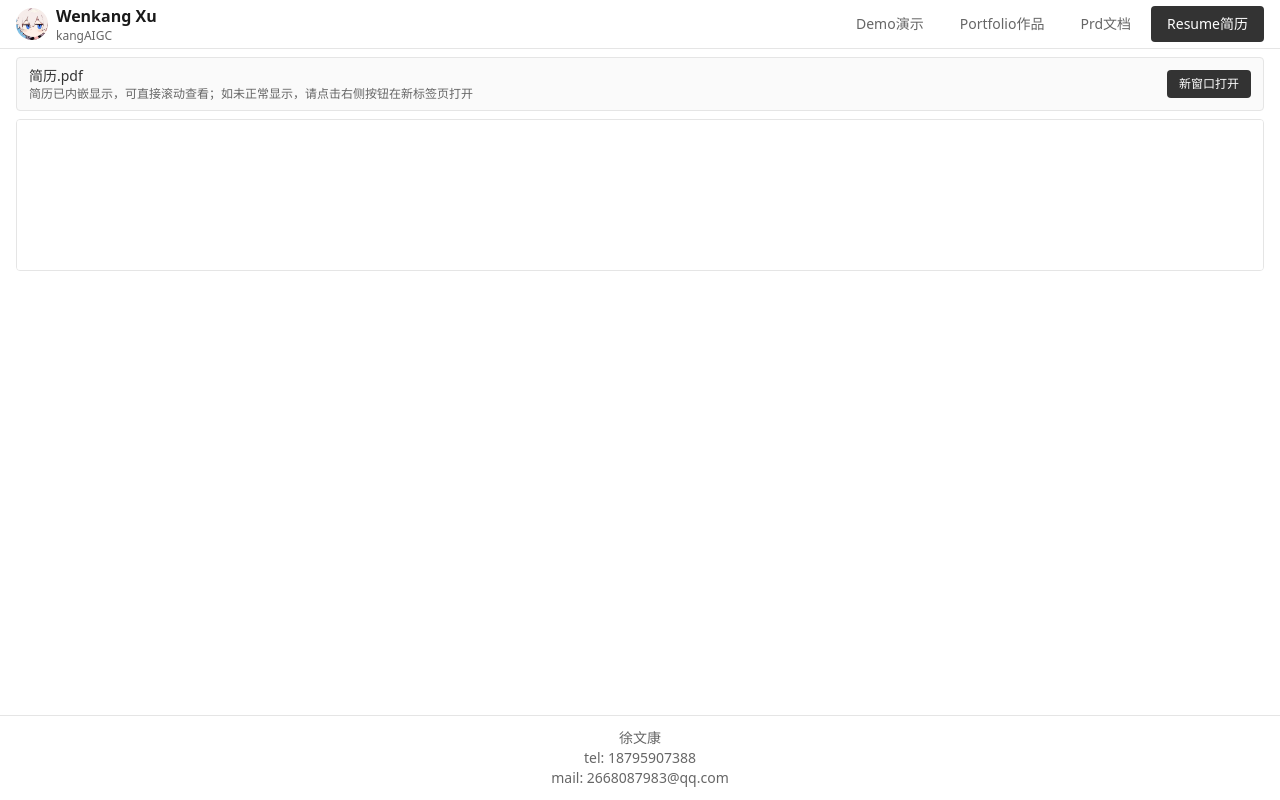
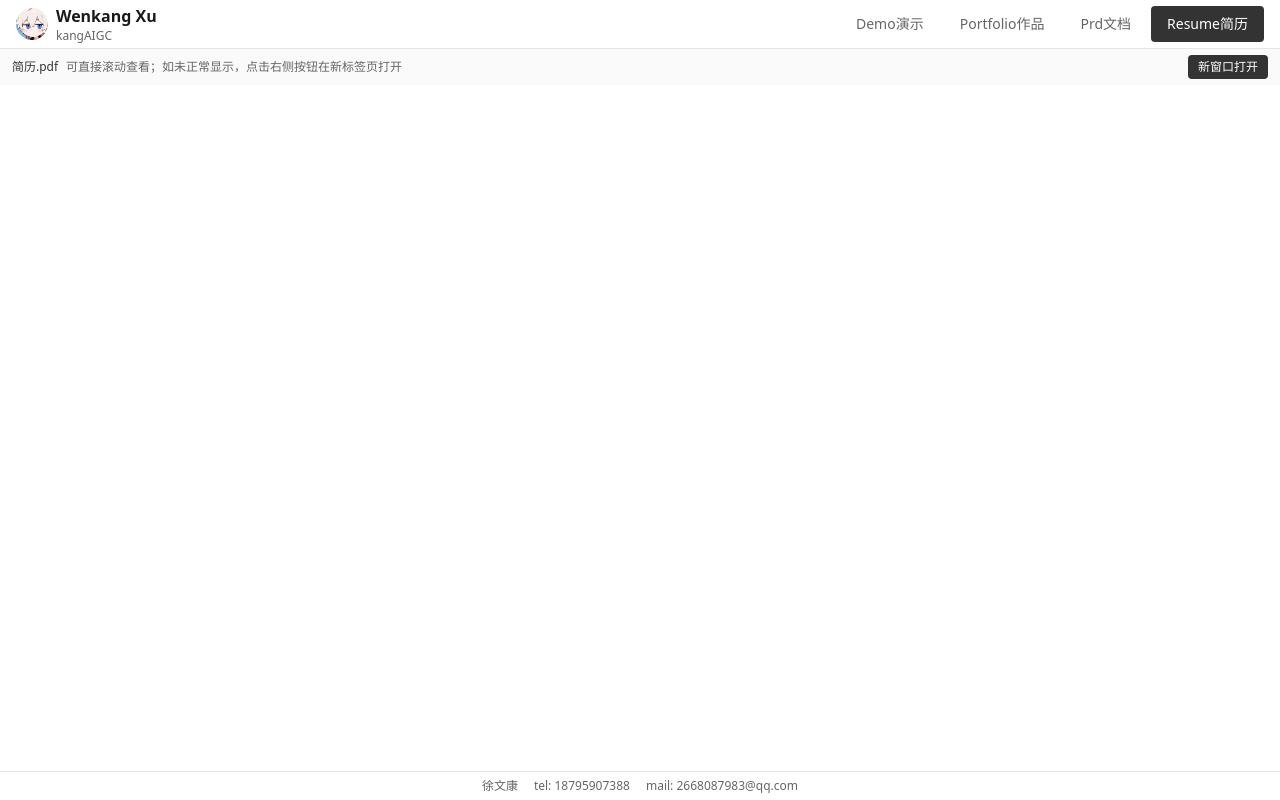
Before and after one commit to kangAIGC/me, a Next.js app: page /resume in a window 1280 px wide. Built offline with nearby package versions, Linux system fonts and the light colour scheme.

Commit message:
Resume: fullscreen PDF layout without extra margins

```diff
--- a/src/app/resume/page.tsx
+++ b/src/app/resume/page.tsx
@@ -12,44 +12,42 @@ export default function ResumePage() {
       {/* 顶部导航栏 */}
       <Navbar />
 
-      {/* 内容区域 */}
-      <div className="flex flex-1 flex-col">
-        <div className="flex flex-1 flex-col min-h-0 w-full max-w-7xl mx-auto px-4 py-2 gap-2">
-          {/* 说明工具条：文件信息 + 查看方式提示 + 新窗口打开按钮 */}
-          <div className="flex shrink-0 items-center justify-between gap-3 rounded border border-[#E5E5E5] bg-[#FAFAFA] px-3 py-2">
-            <div className="min-w-0">
-              <div className="text-sm font-medium text-[#333333]">简历.pdf</div>
-              <div className="text-xs text-[#666666]">
-                简历已内嵌显示，可直接滚动查看；如未正常显示，请点击右侧按钮在新标签页打开
-              </div>
+      {/* 内容区域：全宽铺满，无外边距 */}
+      <div className="flex w-full flex-1 flex-col min-h-0">
+        {/* 查看提示条：单行紧凑，仅保留必要指引 */}
+        <div className="flex shrink-0 w-full items-center justify-between gap-3 bg-[#FAFAFA] px-3 py-1.5">
+          <div className="flex min-w-0 items-center gap-2">
+            <span className="shrink-0 text-xs font-medium text-[#333333]">简历.pdf</span>
+            <span className="truncate text-xs text-[#666666]">
+              可直接滚动查看；如未正常显示，点击右侧按钮在新标签页打开
+            </span>
           </div>
           <a
             href={PDF_URL}
             target="_blank"
             rel="noopener noreferrer"
-              className="shrink-0 rounded bg-[#333333] px-3 py-1.5 text-xs font-medium text-white transition-colors hover:bg-black"
+            className="shrink-0 rounded bg-[#333333] px-2.5 py-1 text-xs font-medium text-white transition-colors hover:bg-black"
           >
             新窗口打开
           </a>
         </div>
 
-          {/* PDF 预览区域 */}
-          <div className="flex-1 min-h-0">
+        {/* PDF 预览区域：占满剩余全部空间，无边框无圆角 */}
+        <div className="relative flex-1 min-h-0 w-full">
           <iframe
             src={PDF_URL}
-              className="h-full w-full rounded border border-[#E5E5E5]"
+            className="absolute inset-0 h-full w-full border-0"
             title="简历.pdf"
           />
         </div>
       </div>
-      </div>
 
-      {/* 底部作者信息 */}
-      <footer className="shrink-0 border-t border-[#E5E5E5] py-3">
-        <div className="max-w-7xl mx-auto px-4 text-center text-sm text-[#666666]">
-          <div>徐文康</div>
-          <div>tel: 18795907388</div>
-          <div>mail: 2668087983@qq.com</div>
+      {/* 底部作者信息：压缩为单行 */}
+      <footer className="shrink-0 border-t border-[#E5E5E5] py-1.5">
+        <div className="flex w-full flex-wrap items-center justify-center gap-x-4 px-4 text-xs text-[#666666]">
+          <span>徐文康</span>
+          <span>tel: 18795907388</span>
+          <span>mail: 2668087983@qq.com</span>
         </div>
       </footer>
     </div>
```
Lines whose indentation alone changed are shown as unchanged.
